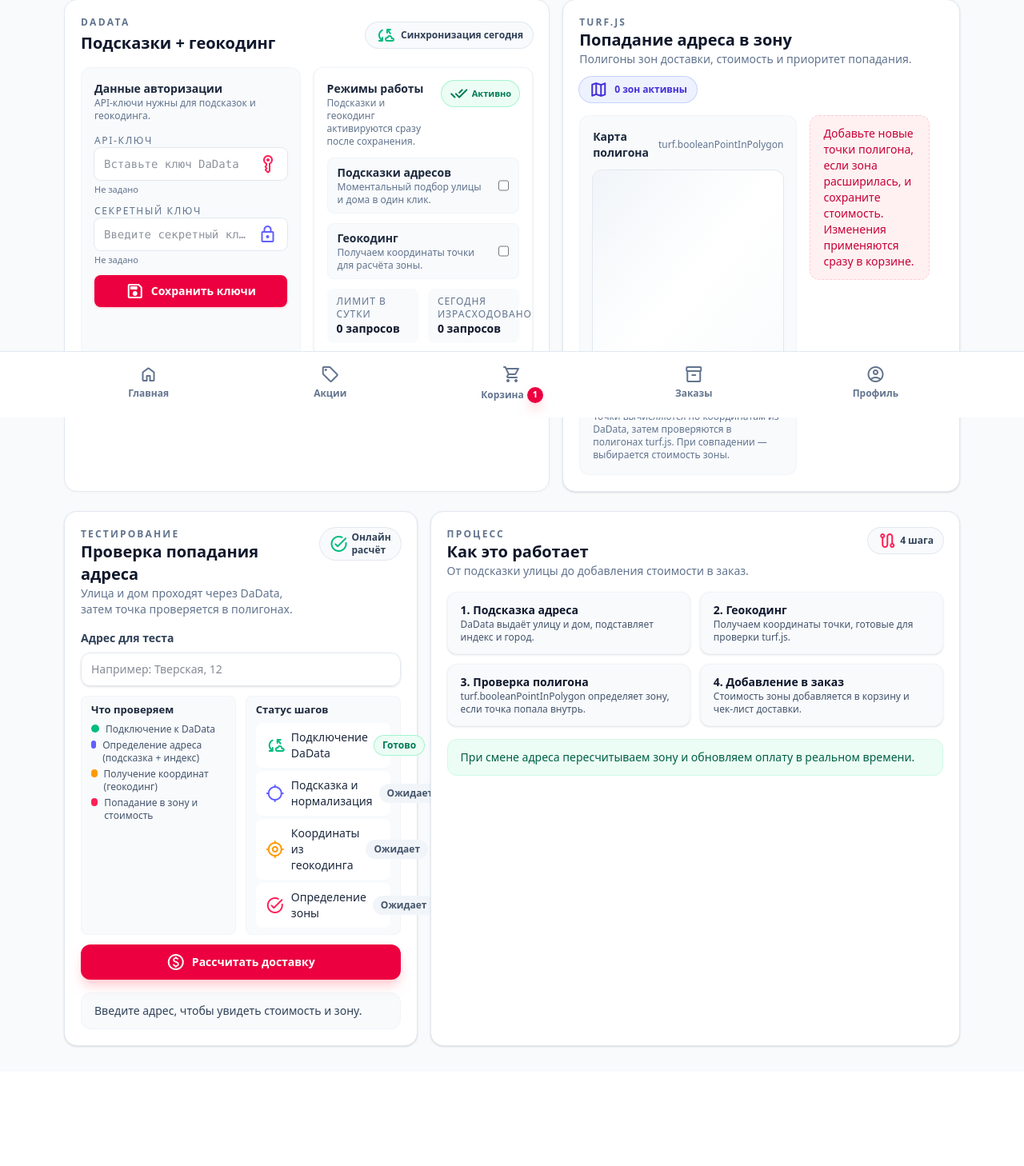
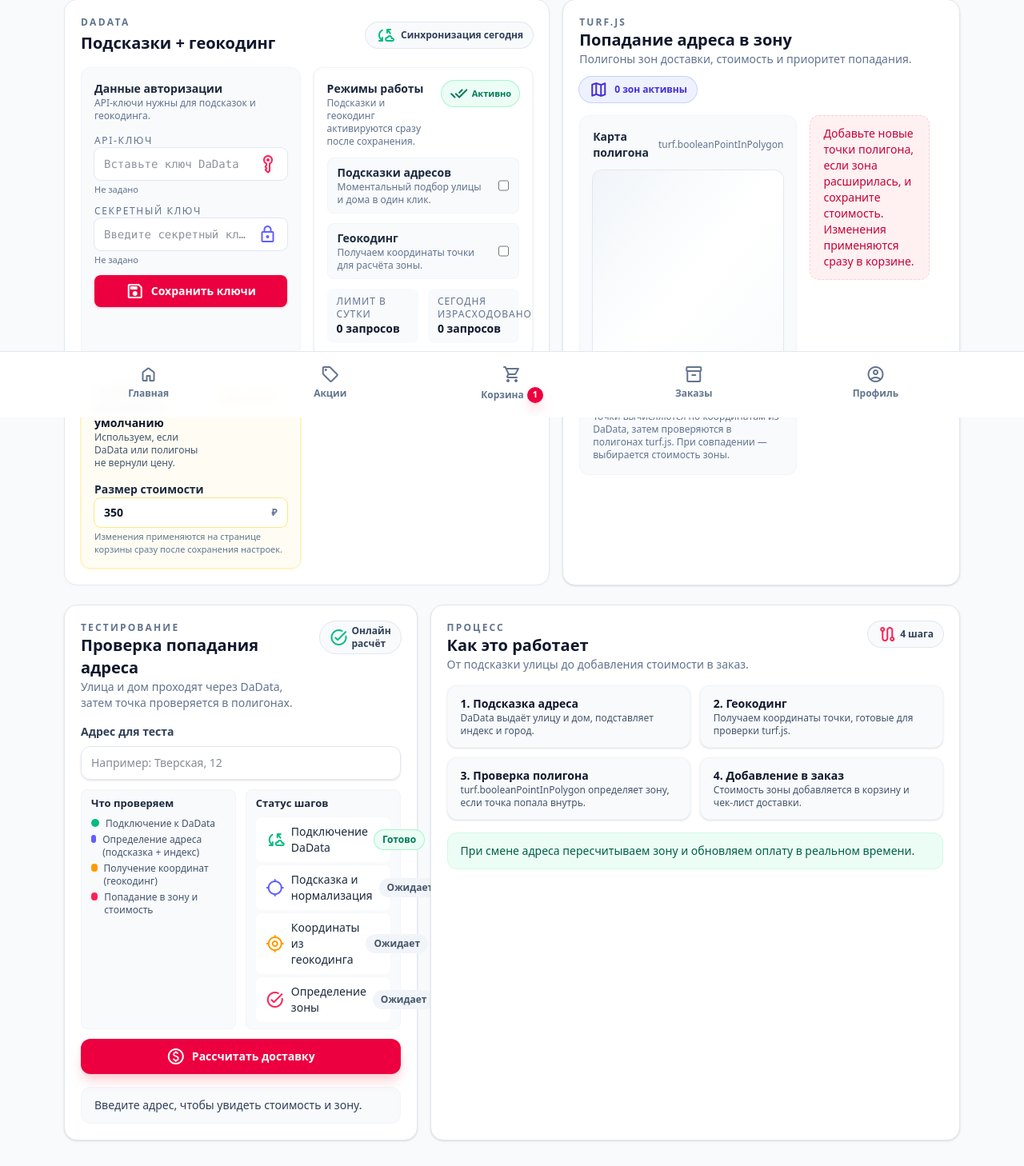
Before and after one commit to uran124/bunch, a PHP site: template app/views/admin-services-delivery.php in a window 1280 px wide. Shown: the part 278-1736 px from the top of the page at 80% size. Before the commit the page ends 1588 px from the top, so only its background shows below. Run offline with PHP 8.4, Linux system fonts and the light colour scheme; the template is opened without the code that fills it, so the values that code supplies are empty; some libraries are stand-ins or nearby versions.

Commit message:
Add fallback delivery price handling

```diff
--- a/app/controllers/AdminController.php
+++ b/app/controllers/AdminController.php
@@ -1659,6 +1659,7 @@ class AdminController extends Controller
             'dailyLimit' => 1500,
             'requestsToday' => 240,
             'lastSync' => 'Сегодня, 09:20',
+            'defaultDeliveryPrice' => 350,
         ];
     }
 
--- a/app/controllers/CartController.php
+++ b/app/controllers/CartController.php
@@ -258,6 +258,7 @@ class CartController extends Controller
         return [
             'apiKey' => '6e4950476cc01a78b287788434dc1028eb3e86cf',
             'secretKey' => 'f2b84eb0e15b3c7b93c75ac50a8cd53b1a9defa1',
+            'defaultDeliveryPrice' => 350,
         ];
     }
 
--- a/app/views/admin-services-delivery.php
+++ b/app/views/admin-services-delivery.php
@@ -138,6 +138,32 @@
                         </div>
                     </div>
                 </div>
+
+                <article class="space-y-3 rounded-xl border border-amber-100 bg-amber-50/60 p-4 ring-1 ring-amber-100">
+                    <div class="flex items-start justify-between gap-3">
+                        <div>
+                            <p class="text-sm font-semibold text-slate-900">Стоимость доставки по умолчанию</p>
+                            <p class="text-xs text-slate-600">Используем, если DaData или полигоны не вернули цену.</p>
+                        </div>
+                        <span class="inline-flex items-center gap-1 rounded-full bg-white px-2.5 py-1 text-[11px] font-semibold text-amber-700 ring-1 ring-amber-200">
+                            <span class="material-symbols-rounded text-base">warning</span>
+                            Fallback
+                        </span>
+                    </div>
+                    <label class="space-y-1 text-sm font-semibold text-slate-800">
+                        Размер стоимости
+                        <div class="flex items-center gap-2 rounded-lg bg-white px-3 py-2 ring-1 ring-amber-200">
+                            <input
+                                type="number"
+                                name="defaultDeliveryPrice"
+                                value="<?php echo (int) ($dadata['defaultDeliveryPrice'] ?? 350); ?>"
+                                class="w-full bg-transparent text-sm font-semibold text-slate-900 focus:outline-none"
+                            >
+                            <span class="text-xs font-semibold text-slate-500">₽</span>
+                        </div>
+                        <span class="block text-[11px] font-medium text-slate-500">Изменения применяются на странице корзины сразу после сохранения настроек.</span>
+                    </label>
+                </article>
             </div>
         </article>
 
--- a/assets/js/app.js
+++ b/assets/js/app.js
@@ -362,6 +362,7 @@ function initOrderFlow() {
         }
     })();
 
+    const fallbackDeliveryPrice = Number(dadataConfig.defaultDeliveryPrice ?? 0) || 350;
     const deliveryPricingVersion = orderSection.dataset.deliveryPricingVersion || null;
     let lastDeliveryQuote = null;
     let lastSuggestionRequestId = 0;
@@ -506,6 +507,27 @@ function initOrderFlow() {
         deliveryHint.classList.toggle('text-amber-700', tone === 'warn');
     };
 
+    const useFallbackDeliveryQuote = (addressText, reason) => {
+        const price = Number(fallbackDeliveryPrice) || 0;
+
+        lastDeliveryQuote = {
+            address_text: addressText,
+            label: addressText || 'Адрес доставки',
+            lat: null,
+            lon: null,
+            zone_id: null,
+            delivery_price: price,
+            zone_version: deliveryPricingVersion,
+            zone_calculated_at: new Date().toISOString(),
+            location_source: 'fallback',
+            geo_quality: null,
+        };
+
+        const priceText = price.toLocaleString('ru-RU');
+        const reasonText = reason ? `${reason} ` : '';
+        setDeliveryHint(`${reasonText}Применили доставку ${priceText} ₽ по умолчанию.`, 'warn');
+    };
+
     const formatAddressFromDadata = (data) => {
         if (!data) return '';
 
@@ -627,15 +649,19 @@ function initOrderFlow() {
         try {
             const geocoded = await geocodeWithDadata(addressText);
             if (!geocoded) {
-                setDeliveryHint('Не удалось получить координаты этого адреса. Попробуйте уточнить улицу и дом.', 'warn');
-                lastDeliveryQuote = null;
+                useFallbackDeliveryQuote(
+                    addressText,
+                    'Не удалось получить координаты этого адреса. Попробуйте уточнить улицу и дом.',
+                );
                 return;
             }
 
             const zone = findZoneForPoint([geocoded.lon, geocoded.lat]);
             if (!zone) {
-                setDeliveryHint('Адрес найден, но не попал ни в одну зону. Добавьте полигон или расширьте границы.', 'warn');
-                lastDeliveryQuote = null;
+                useFallbackDeliveryQuote(
+                    addressText,
+                    'Адрес найден, но не попал ни в одну зону. Добавьте полигон или расширьте границы.',
+                );
                 return;
             }
 
@@ -657,8 +683,7 @@ function initOrderFlow() {
                 'success',
             );
         } catch (e) {
-            setDeliveryHint('Ошибка при расчёте зоны. Проверьте соединение и попробуйте снова.', 'warn');
-            lastDeliveryQuote = null;
+            useFallbackDeliveryQuote(addressText, 'Ошибка при расчёте зоны. Проверьте соединение и попробуйте снова.');
         }
     };
 
```
